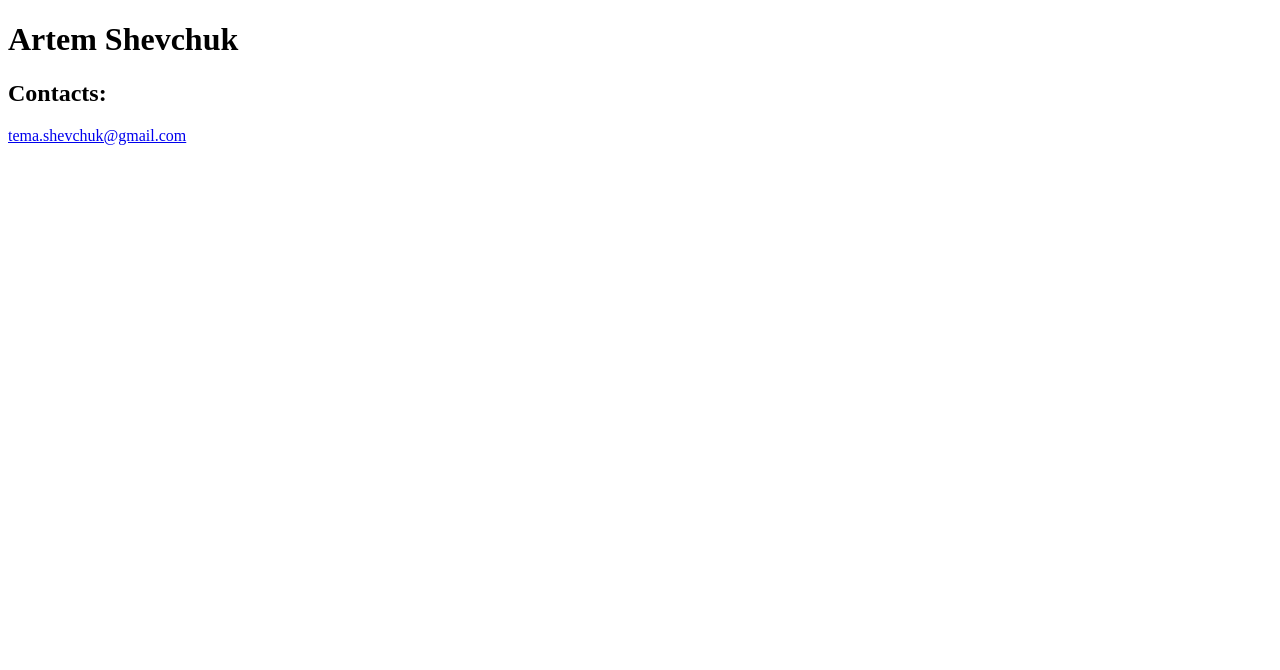
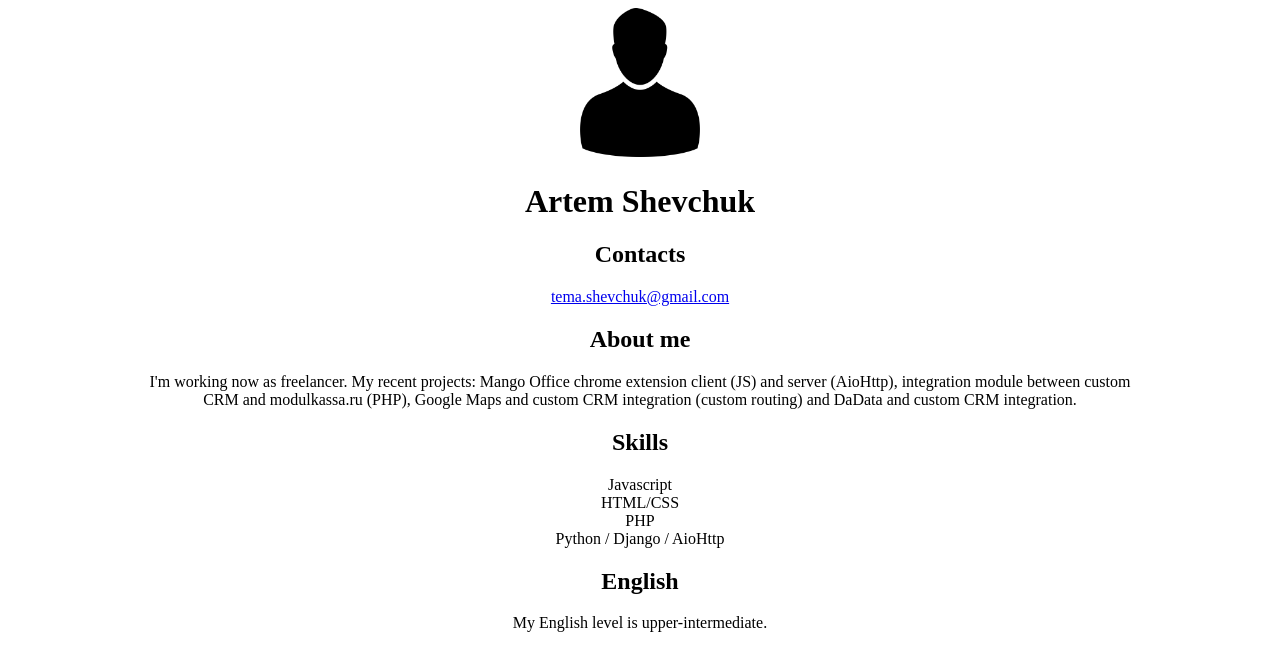
Before and after one commit to spherical-horse/rsschool-cv, a plain HTML site: page index.html in a window 1280 px wide. Drawn offline with Linux system fonts and the light colour scheme.

Commit message:
fix: fixes max-width

```diff
--- a/index.html
+++ b/index.html
@@ -1,4 +1,4 @@
-<!DOCTYPE html>
+<!doctype html>
 <html lang="en">
 
 <head>
@@ -7,16 +7,48 @@
     <meta name="viewport" content="width=device-width, initial-scale=1.0">
     <meta name="robots" content="noindex">
     <title>CV</title>
+    <style>
+        ul {
+            list-style-type: none;
+            padding-left: 0;
+        }
+
+        body {
+            text-align: center;
+            max-width: 1000px;
+            margin-left: auto;
+            margin-right: auto;
+        }
+
+        .avatar {
+            width: 120px;
+        }
+    </style>
 </head>
 
 <body>
+    <img class="avatar" src="avatar.png">
     <h1>Artem Shevchuk</h1>
-    <h2>Contacts:</h2>
+    <h2>Contacts</h2>
     <p>
         <a href="mailto:tema.shevchuk@gmail.com">
-            tema.shevchuk@gmail.com
+          tema.shevchuk@gmail.com
         </a>
     </p>
+    <h2>About me</h2>
+    <p>
+        I'm working now as freelancer. My recent projects: Mango Office chrome extension client (JS) and server (AioHttp), integration module between custom CRM and modulkassa.ru (PHP), Google Maps and custom CRM integration (custom routing) and DaData and custom
+        CRM integration.
+    </p>
+    <h2>Skills</h2>
+    <ul>
+        <li>Javascript</li>
+        <li>HTML/CSS</li>
+        <li>PHP</li>
+        <li>Python / Django / AioHttp</li>
+    </ul>
+    <h2>English</h2>
+    <p>My English level is upper-intermediate.</p>
 </body>
 
 </html>
```
